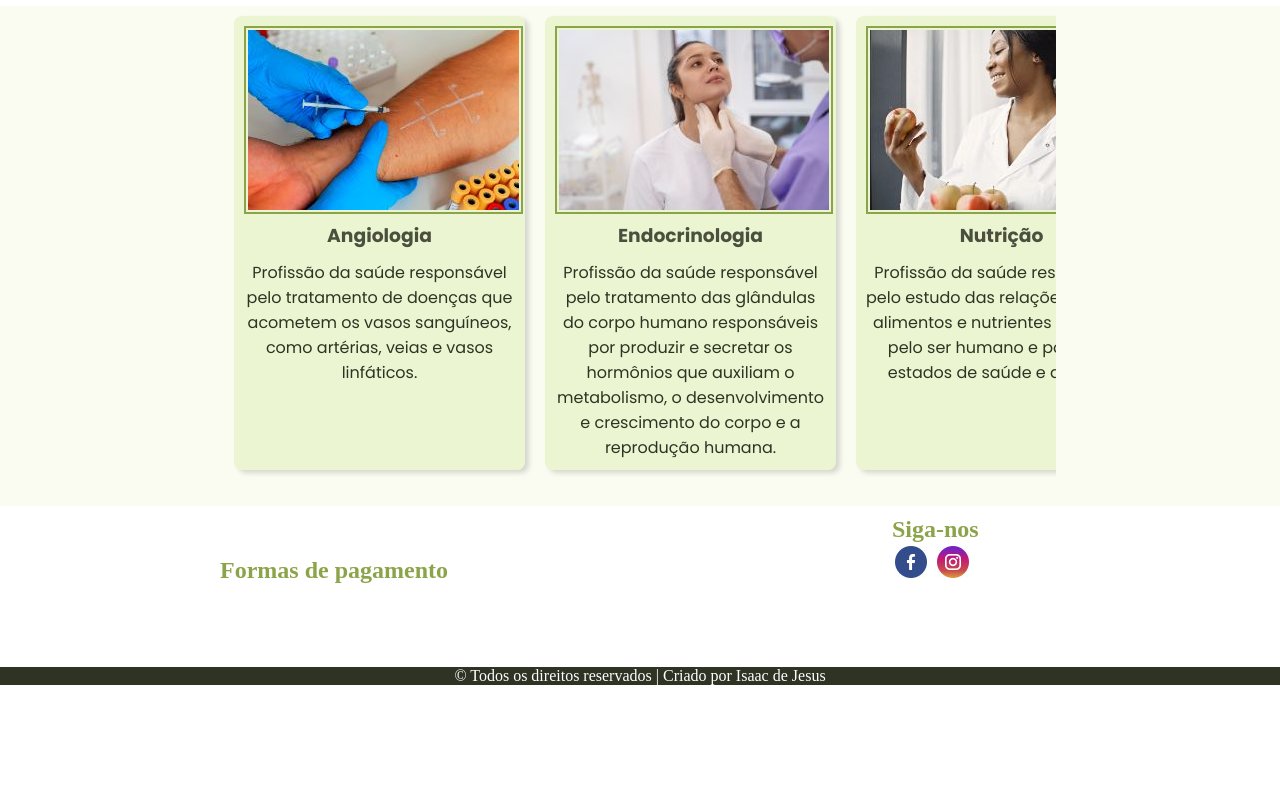
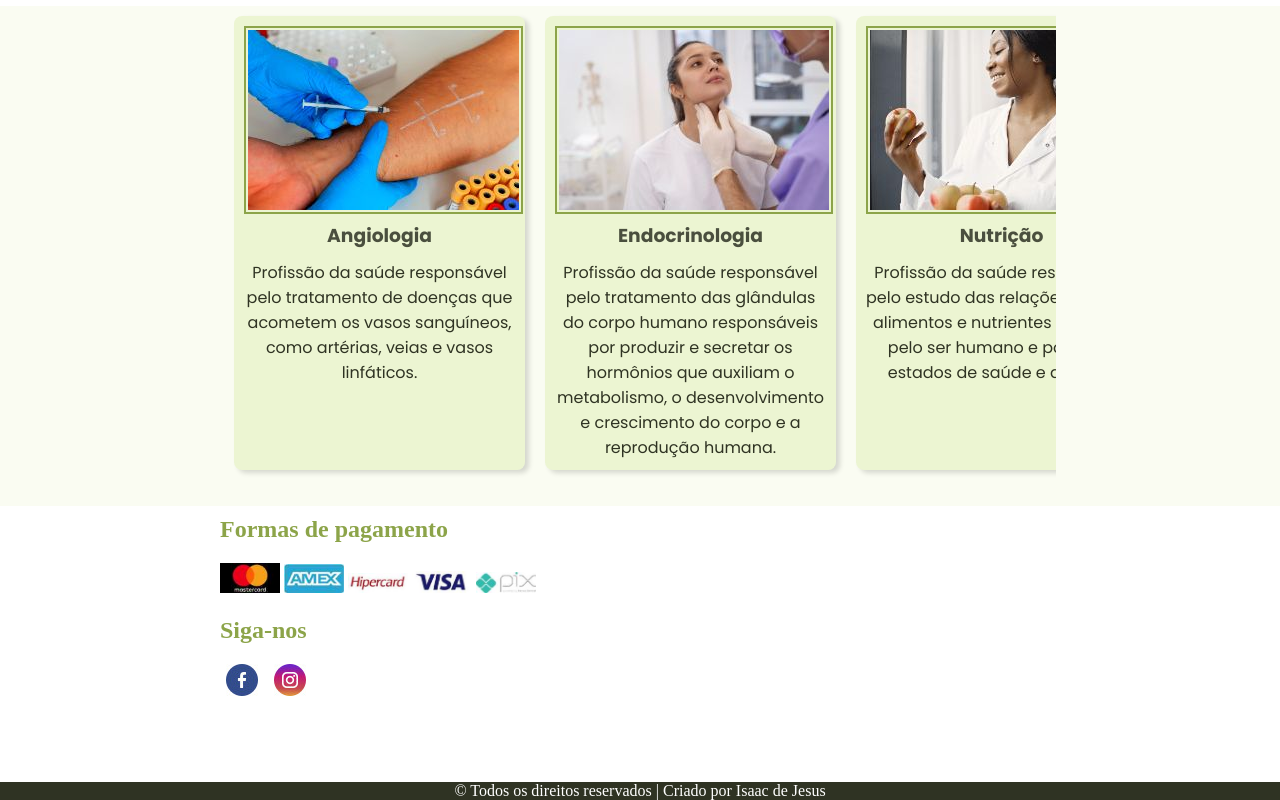
Before and after one commit to isaac-santos/projeto-grupoizi, a plain HTML site: page index.html in a window 1280 px wide. Shown: the part 828-1628 px from the top of the page. Before the commit the page ends 1513 px from the top, so only its background shows below. Drawn offline with nearby package versions, Linux system fonts and the light colour scheme.

Commit message:
atualizei o projeto grupoizi

```diff
--- a/index.html
+++ b/index.html
@@ -148,6 +148,11 @@
         <section>
             <div class="final">
                 <h2>Formas de pagamento</h2>
+                <img src="src/img/mastercard.jpg" alt="imagem">
+                <img src="src/img/amex.jpg" alt="imagem">
+                <img src="src/img/hipercard.jpg" alt="imagem">
+                <img src="src/img/visa.jpg" alt="imagem">
+                <img src="src/img/pix.jpg" alt="imagem">
             </div>
             <div class="final">
                 <h2>Siga-nos</h2>
--- a/src/style/estilo.css
+++ b/src/style/estilo.css
@@ -445,13 +445,23 @@ section > div.final > h2 {
 section > div.final > ul {
     list-style: none;
     display: inline-block;
+    padding-top: 20px;
 }
 
 section > div.final > ul > li {
     display: inline-block;
-    padding: 3px;
+    padding: 0px 6px;
 }
 
+section > div.final > img {
+    width: 60px;
+    padding-top: 20px;
+}
+
+section > div.final > ul > li > a:hover{
+    background-color: #8CA449;
+    zoom: 1;
+}
 
 @media (max-width: 1150px) {
     img.profgr {
```
Also changed, not shown: src/img/amex.jpg (added), src/img/hipercard.jpg (added), src/img/mastercard.jpg (added), src/img/pix.jpg (added), src/img/visa.jpg (added).
